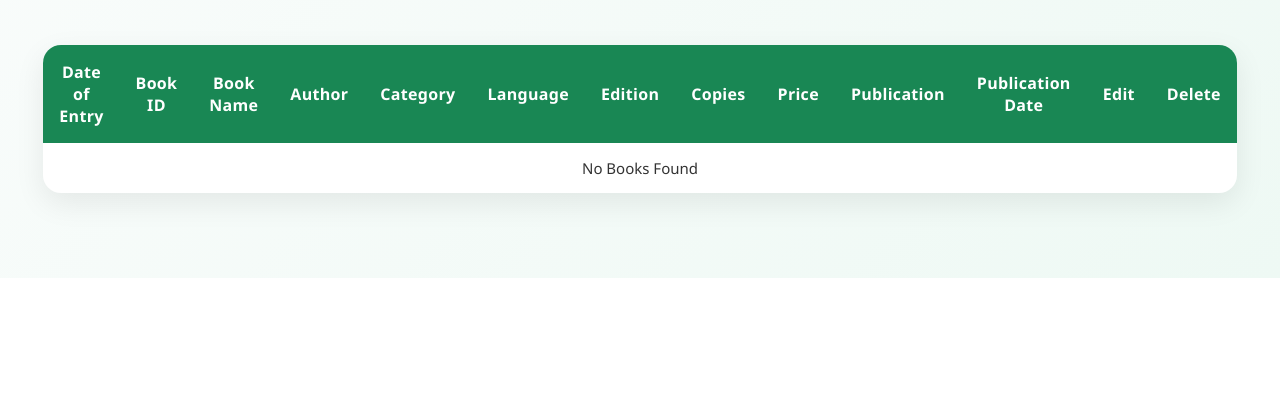
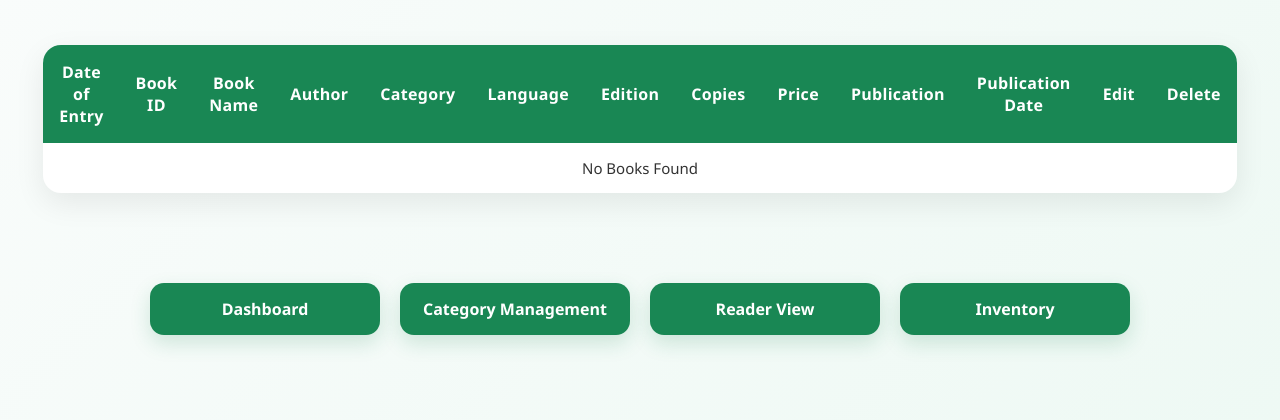
Before and after one commit to ArshiyaaTarannum/Library-Management-System, a Flask app: page /add_books in a window 1280 px wide. Shown: the part 1735-2155 px from the top of the page. Before the commit the page ends 2013 px from the top, so only its background shows below. Run offline with Flask 3, Linux system fonts and the light colour scheme; data that the repository does not hold is empty.

Commit message:
Update add_books.html

```diff
--- a/templates/add_books.html
+++ b/templates/add_books.html
@@ -556,3 +556,61 @@ No Books Found
 
 
     </table>
+    <div class="navigation-buttons">
+
+
+
+        <a href="{{ url_for('dashboard') }}" class="nav-btn">
+
+            Dashboard
+
+        </a>
+
+
+
+
+
+        <a href="{{ url_for('category') }}" class="nav-btn">
+
+            Category Management
+
+        </a>
+
+
+
+
+
+        <a href="{{ url_for('books') }}" class="nav-btn">
+
+            Reader View
+
+        </a>
+
+
+
+
+
+        <a href="{{ url_for('inventory') }}" class="nav-btn">
+
+            Inventory
+
+        </a>
+
+
+
+    </div>
+
+
+
+
+
+
+
+    <script src="{{ url_for('static', filename='script.js') }}"></script>
+
+
+
+    </body>
+
+
+    </html>
```
Lines whose indentation alone changed are shown as unchanged.
